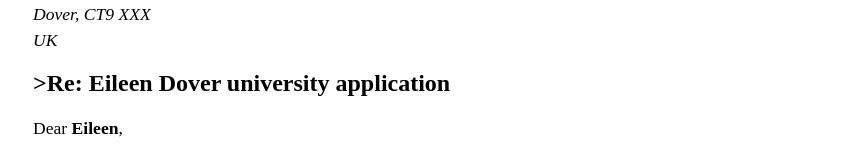
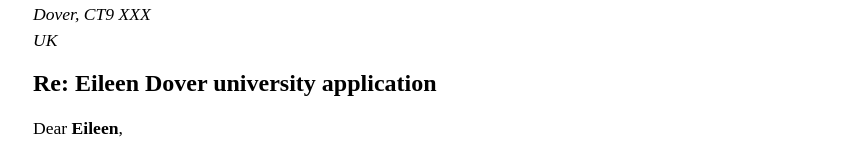
Before and after one commit to juliamiyamoto/juliam.github.io, a plain HTML site: page ica4/ica4a.html in a window 1280 px wide. Shown: the part 298-458 px from the top of the page, without its empty margins (207-1071 px from the left). Drawn offline with Linux system fonts and the light colour scheme.

Commit message:
Update ica4a.html

```diff
--- a/ica4/ica4a.html
+++ b/ica4/ica4a.html
@@ -51,7 +51,7 @@ Dover, CT9 XXX<br>
 UK
     </address>
 
-<h1>>Re: Eileen Dover university application</h1>
+<h1>Re: Eileen Dover university application</h1>
 
 <p>Dear <strong>Eileen</strong>,</p>
 <p>
```
